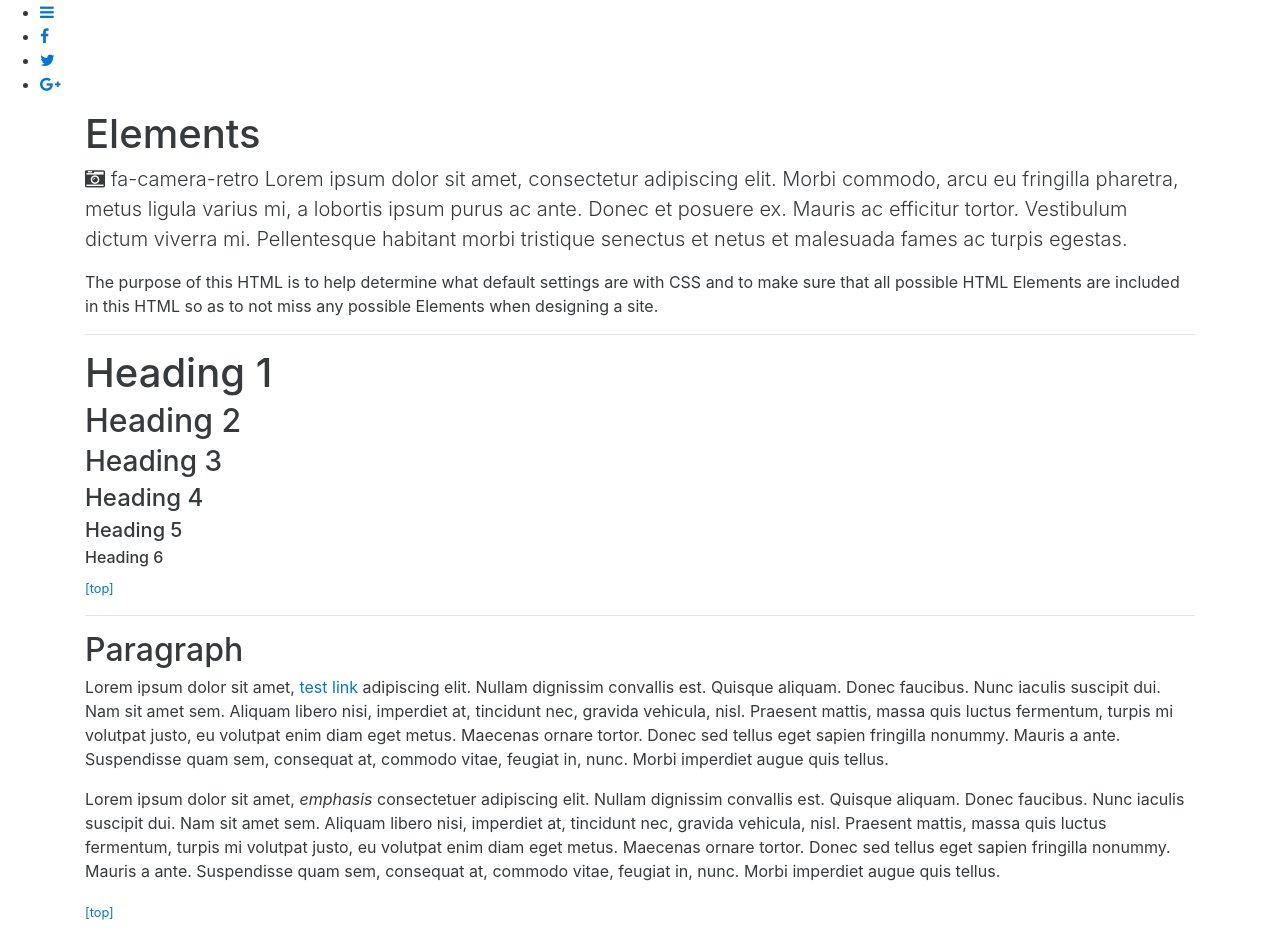
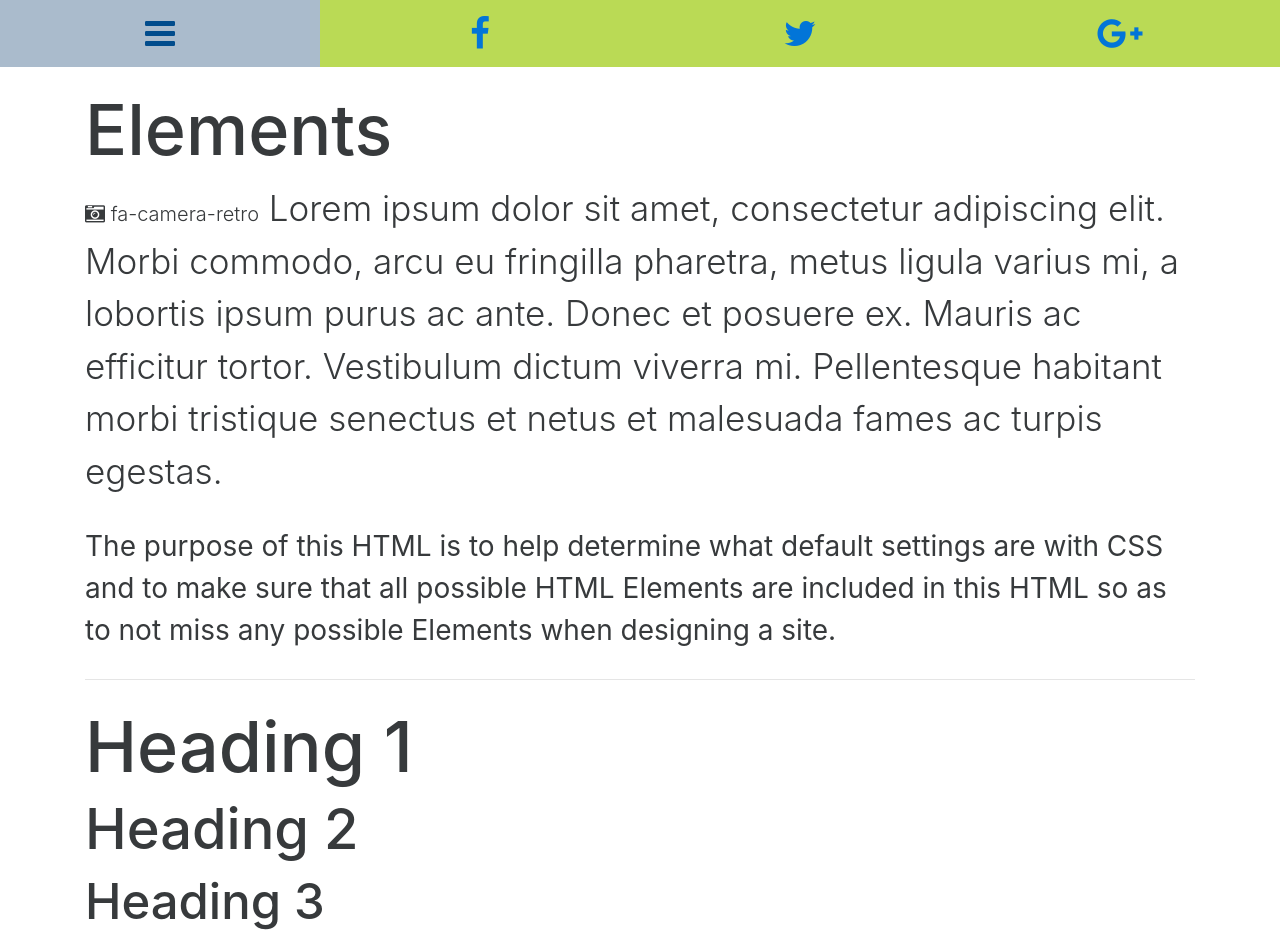
Before and after one commit to briancribb/bootstrap-layout, a plain HTML site: page menu-left/index.html in a window 1280 px wide. Shown: the top 931 px of the page. Drawn offline with nearby package versions, Linux system fonts and the light colour scheme; a web font is replaced by a local one.

Commit message:
Working with layout.

```diff
--- a/menu-left/css/_partials/_base.scss
+++ b/menu-left/css/_partials/_base.scss
@@ -8,21 +8,3 @@ img[height] {
 	height:auto;
 }
 */
-
-
-
-
-// Main Footer
-// ================================
-.main-footer {
-	position: absolute;
-	bottom: 0;
-	width: 100%;
-	/* Set the fixed height of the footer here */
-	height: auto;
-	background-color: #acaaca;
-}
-	.main-footer-content {
-		border-top: 1px solid #337ab7;
-		padding:20px;
-	}
--- /dev/null
+++ b/menu-left/css/_partials/_layout.scss
@@ -0,0 +1,97 @@
+// Layout
+// ================================
+body {
+	padding-top:2.25rem;
+}
+.site-container {
+	padding-top: 1rem;
+}
+
+.topbar {
+	position:fixed;
+	top:0;
+	left:0;
+	width:100%;
+	max-height:2.25rem;
+
+	ul {
+		display:table;
+		width: 100%;
+		background:#aaa;
+		margin-bottom:0;
+	}
+	li {
+		display:table-cell;
+		width:25%;
+		background:#ccc;
+	}
+	a {
+		width:100%;
+		height:100%;
+		display:block;
+		background:#BADA55;
+		padding: .25rem 0;
+		font-size: 1.25rem;
+	}
+	a:hover {
+		background:#aabbcc;
+	}
+	z-index:2;
+}
+
+.mainnav {
+	position:fixed;
+	top:2.25rem;
+	left: -$mainnav__width;
+	width: $mainnav__width;
+	height:100%;
+	z-index:1;
+	background: #ddd;
+
+	/*
+	//font-family: $font--base;
+	position:fixed;
+	overflow:hidden;
+	width: $mainnav__width;
+	background: $color1;
+	top:40px;
+	bottom:0;
+	left:-($mainnav__width);
+	overflow-y:scroll;
+	z-index:1000;
+	border-right: 1px solid $color1--dark;
+	li {
+		border-bottom: 1px solid #acacac;
+	}
+	a, a:visited, a:active {
+		padding: 8px 5px;
+		background: $color1--light;
+		text-decoration:none;
+	}
+	a:hover {
+		background: $color1--lighter;
+	}
+	*/
+}
+
+
+// Main Footer
+// ================================
+.main-footer {
+	position: absolute;
+	bottom: 0;
+	width: 100%;
+	/* Set the fixed height of the footer here */
+	height: auto;
+	background-color: #acaaca;
+}
+	.main-footer-content {
+		border-top: 1px solid #337ab7;
+		padding:20px;
+	}
+
+
+
+@include media-breakpoint-up(md) {
+
+}
--- a/menu-left/css/_partials/_mainnav.scss
+++ /dev/null
@@ -1,32 +0,0 @@
-// Main Navigation
-// ================================
-.mainnav {
-	display:none;
-	/*
-	//font-family: $font--base;
-	position:fixed;
-	overflow:hidden;
-	width: $mainnav__width;
-	background: $color1;
-	top:40px;
-	bottom:0;
-	left:-($mainnav__width);
-	overflow-y:scroll;
-	z-index:1000;
-	border-right: 1px solid $color1--dark;
-	li {
-		border-bottom: 1px solid #acacac;
-	}
-	a, a:visited, a:active {
-		padding: 8px 5px;
-		background: $color1--light;
-		text-decoration:none;
-	}
-	a:hover {
-		background: $color1--lighter;
-	}
-	*/
-}
-.topbar {
-
-}
--- /dev/null
+++ b/menu-left/css/_partials/_typography.scss
@@ -0,0 +1,24 @@
+// Typography
+// ================================
+
+html {
+  font-size: 14px;
+}
+
+@include media-breakpoint-up(sm) {
+  html {
+    font-size: 16px;
+  }
+}
+
+@include media-breakpoint-up(md) {
+  html {
+    font-size: 20px;
+  }
+}
+
+@include media-breakpoint-up(lg) {
+  html {
+    font-size: 28px;
+  }
+}
--- a/menu-left/css/style.scss
+++ b/menu-left/css/style.scss
@@ -81,4 +81,5 @@
  * And now our local stuff:
  */
 @import "_partials/base";
-@import "_partials/mainnav";
+@import "_partials/typography";
+@import "_partials/layout";
--- a/menu-left/index.html
+++ b/menu-left/index.html
@@ -11,9 +11,9 @@
 		<script src="js/modernizr.custom.2.8.3.min.js"></script>
 	</head>
 <body>
-
-	<nav id="topbar" class="topbar trans-left clearfix">
-		<ul>
+	<div class="site-container">
+		<nav id="topbar" class="topbar">
+			<ul class="list-unstyled text-xs-center">
 				<li><a class="toggle" href="#"><i class="fa fa-bars"></i></a></li>
 				<li><a href="#"><i class="fa fa-facebook"></i></a></li>
 				<li><a href="#"><i class="fa fa-twitter"></i></a></li>
@@ -21,7 +21,7 @@
 			</ul>
 		</nav>
 		<nav id="mainnav" class="mainnav trans-left">
-		<ul id="mainnav__list" class="nav nav--stacked">
+			<ul id="mainnav__list" class="list-unstyled">
 				<li id="menu-item-20" data-link="home" class="menu-item menu-item-type-post_type menu-item-object-page menu-item-20"><a href="#">Home</a></li>
 				<li id="menu-item-31" data-link="about" class="menu-item menu-item-type-post_type menu-item-object-page current-menu-item page_item page-item-293 current_page_item menu-item-314"><a href="#">About</a></li>
 				<li id="menu-item-31" data-link="details" class="menu-item menu-item-type-post_type menu-item-object-page menu-item-313"><a href="#">Details</a></li>
@@ -238,6 +238,7 @@ quis tellus.
 				</div><!-- .entry-content -->
 			</article>
 		</div>
+	</div><!-- .site-container -->
 
 	<footer id="main-footer" class="main-footer">
 		<div id="main-footer-content" class="main-footer-content">
--- a/menu-left/js/custom.js
+++ b/menu-left/js/custom.js
@@ -4,7 +4,9 @@
 		init : function() {
 			APP.props = {
 				$bodyElement		: $('body'),
-				//$navbar				: $('#navbar'),
+				$topBar				: $('#topbar'),
+				$mainNav			: $('#mainnav'),
+				$mainNavList		: $('#mainnav > ul'),
 				$mainFooter			: $('#main-footer'),
 				$mainFooterContent	: $('#main-footer-content'),
 				$mainNavToggle		: $( '#topbar .toggle')
@@ -14,21 +16,30 @@
 
 			APP.addResizeTask({
 				func: function() {
-					console.log('Adjusting the footer.');
-					var footerHeight = APP.props.$mainFooterContent.outerHeight(true);
+
+					var topBarHeight = APP.props.$topBar.outerHeight(true),
+						footerHeight = APP.props.$mainFooterContent.outerHeight(true);
+
 					APP.props.$mainFooter.height( footerHeight );
 
 					// Correct footer height upon resize and correct top body padding for navbar height
+					APP.props.$topBar.css({
+						'position'			: 'fixed',
+						'top'				: '0'
+					});
+					//APP.props.$mainNav.css({
+					//	'padding-top'		: topBarHeight
+					//});
 					APP.props.$bodyElement.css({
-						'padding-bottom':footerHeight//,
-						//'padding-top':APP.props.$navbar.outerHeight(true)
+						'padding-top'		:topBarHeight,
+						'padding-bottom'	:footerHeight//,
 					});
 				},
 				args:[] // No arguments, so it's an empty array.
 			});
 
 
-			APP.manageResize();
+			//APP.manageResize();
 			/*
 			Setup throttling for resize tasks. Run the manageResize function once upon init. This part relies upon having UnderscoreJS
 			loaded along with jQuery. It runs all resize tasks every quarter-second.
```
Also changed, not shown: menu-left/dist/css/style.css, menu-left/dist/css/style.min.css, menu-left/dist/js/all.js, menu-left/dist/js/all.min.js. Lines whose indentation alone changed are shown as unchanged.
